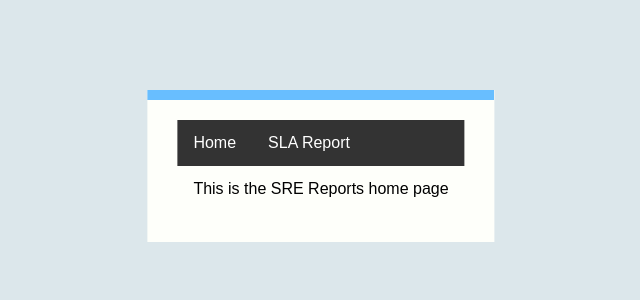
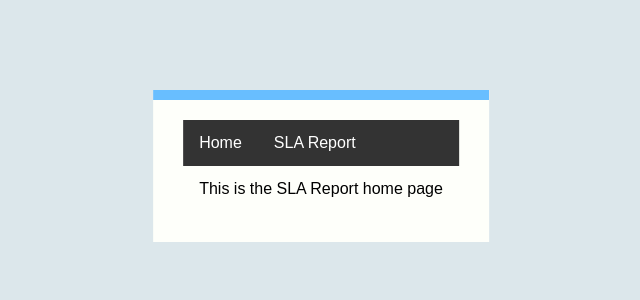
Before and after one commit to gzzhang5/django-web-app, a Django app: page / in a window 1280 px wide. Shown: the top 300 px of the page, without its empty margins (319-959 px from the left). Run offline with Django 5.2, Linux system fonts and the light colour scheme.

Commit message:
Edit homepage

```diff
--- a/templates/home.html
+++ b/templates/home.html
@@ -1,6 +1,6 @@
 {% extends "base.html" %}
 {% block content %}
     <div class="subHeaders">
-        This is the SRE Reports home page</br>
+        This is the SLA Report home page</br>
     </div>
 {% endblock %}
```
